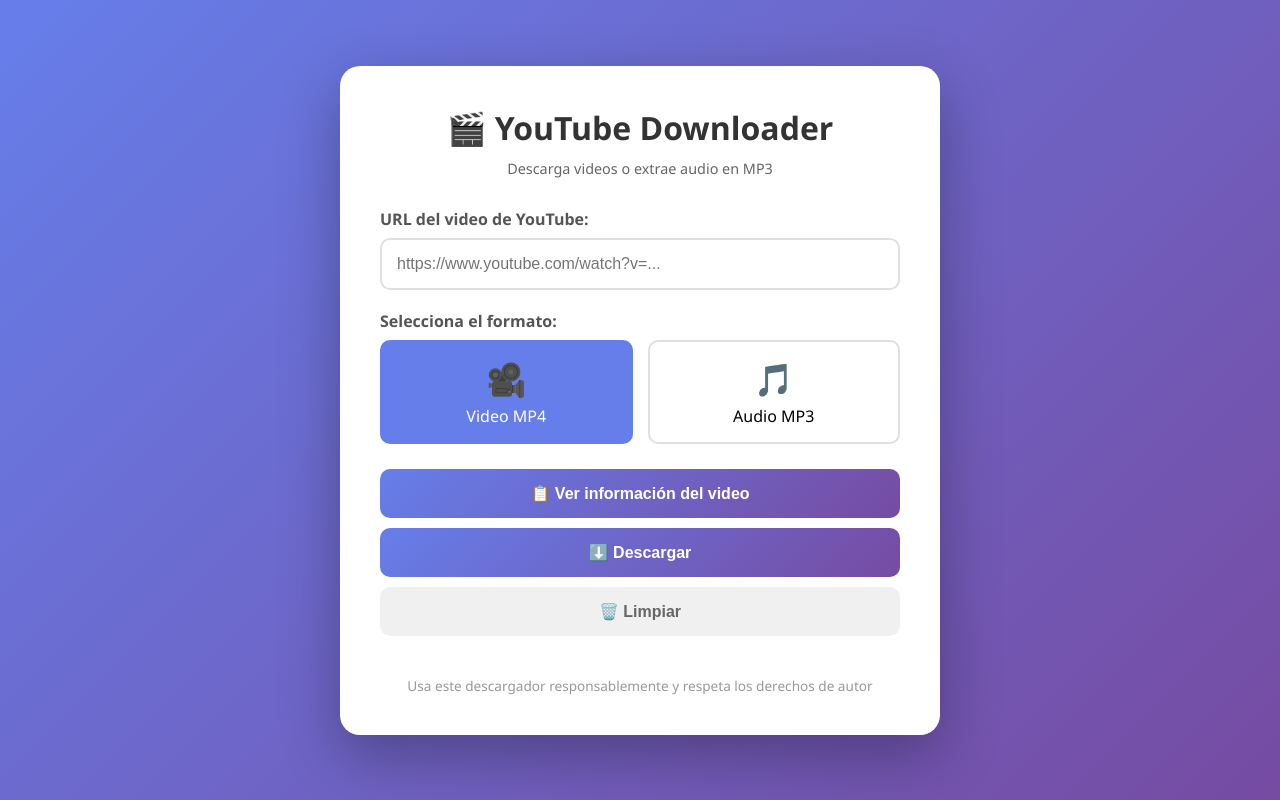
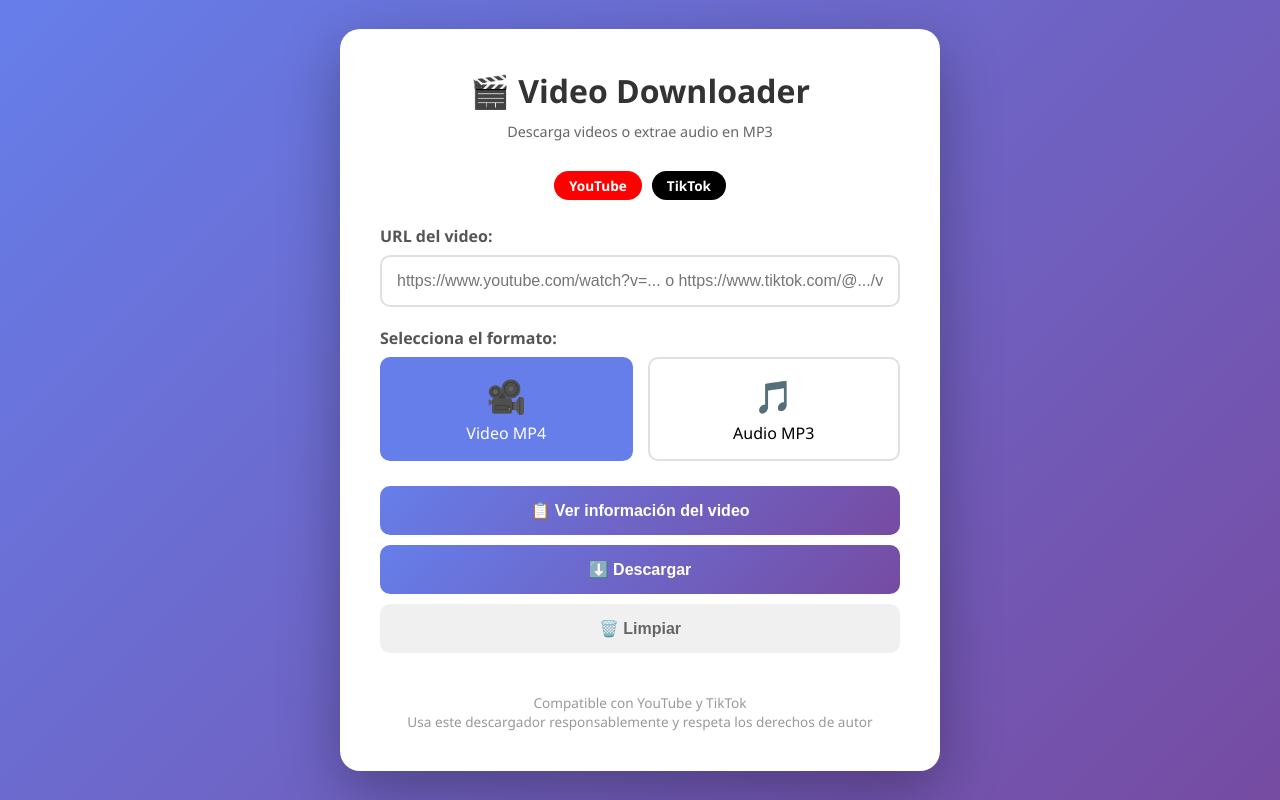
Before and after one commit to JosueNolasco2001/dowloaderfacetiktok, a Flask app: page / in a window 1280 px wide. Run offline with Flask 3, Linux system fonts and the light colour scheme.

Commit message:
ya sirve para you tube y tik tok

```diff
--- a/app.py
+++ b/app.py
@@ -3,12 +3,24 @@
 import subprocess
 import json
 from pathlib import Path
+import re
+import unicodedata
+import uuid
 
 app = Flask(__name__)
 
 # Directorio para guardar las descargas
 DOWNLOAD_FOLDER = Path('descargas')
 DOWNLOAD_FOLDER.mkdir(exist_ok=True)
+
+def detect_platform(url):
+    """Detecta si la URL es de YouTube, TikTok u otra plataforma"""
+    if 'youtube.com' in url or 'youtu.be' in url:
+        return 'youtube'
+    elif 'tiktok.com' in url:
+        return 'tiktok'
+    else:
+        return 'other'
 
 @app.route('/')
 def index():
@@ -25,8 +37,21 @@
         if not url:
             return jsonify({'error': 'URL no proporcionada'}), 400
 
+        platform = detect_platform(url)
+
         # Obtener información del video usando yt-dlp
-        cmd = ['yt-dlp', '--dump-json', '--no-playlist', url]
+        # Para TikTok, agregamos cookies y user-agent
+        cmd = ['yt-dlp', '--dump-json', '--no-playlist']
+
+        if platform == 'tiktok':
+            # TikTok necesita headers adicionales
+            cmd.extend([
+                '--user-agent', 'Mozilla/5.0 (Windows NT 10.0; Win64; x64) AppleWebKit/537.36',
+                '--referer', 'https://www.tiktok.com/'
+            ])
+
+        cmd.append(url)
+
         result = subprocess.run(cmd, capture_output=True, text=True, timeout=30)
 
         if result.returncode != 0:
@@ -38,11 +63,14 @@
             'title': video_info.get('title', 'Sin título'),
             'duration': video_info.get('duration', 0),
             'thumbnail': video_info.get('thumbnail', ''),
-            'uploader': video_info.get('uploader', 'Desconocido')
+            'uploader': video_info.get('uploader', 'Desconocido'),
+            'platform': platform
         })
 
     except subprocess.TimeoutExpired:
         return jsonify({'error': 'Tiempo de espera agotado'}), 408
+    except json.JSONDecodeError:
+        return jsonify({'error': 'Error al procesar la información del video'}), 400
     except Exception as e:
         return jsonify({'error': f'Error: {str(e)}'}), 500
 
@@ -57,30 +85,54 @@
         if not url:
             return jsonify({'error': 'URL no proporcionada'}), 400
 
-        # Configurar opciones de descarga
+        platform = detect_platform(url)
+
+        # Generar nombre único con UUID
+        unique_id = str(uuid.uuid4())[:8]  # Usar solo los primeros 8 caracteres
+
+        # Configurar nombre de archivo con UUID
+        if format_type == 'audio':
+            output_filename = f"{unique_id}.mp3"
+        else:
+            output_filename = f"{unique_id}.mp4"
+
+        output_path = str(DOWNLOAD_FOLDER / output_filename)
+
+        # Configurar opciones base
+        base_cmd = ['yt-dlp', '-o', output_path, '--no-playlist']
+
+        # Agregar headers para TikTok
+        if platform == 'tiktok':
+            base_cmd.extend([
+                '--user-agent', 'Mozilla/5.0 (Windows NT 10.0; Win64; x64) AppleWebKit/537.36',
+                '--referer', 'https://www.tiktok.com/'
+            ])
+
+        # Configurar opciones de descarga según el formato
         if format_type == 'audio':
             # Descargar solo audio en formato MP3
-            output_template = str(DOWNLOAD_FOLDER / '%(title)s.%(ext)s')
-            cmd = [
-                'yt-dlp',
+            cmd = base_cmd + [
                 '-x',  # Extraer audio
                 '--audio-format', 'mp3',  # Convertir a MP3
                 '--audio-quality', '0',  # Mejor calidad
-                '-o', output_template,
-                '--no-playlist',
                 url
             ]
         else:
             # Descargar video con audio
-            output_template = str(DOWNLOAD_FOLDER / '%(title)s.%(ext)s')
-            cmd = [
-                'yt-dlp',
-                '-f', 'bestvideo[ext=mp4]+bestaudio[ext=m4a]/best[ext=mp4]/best',
-                '--merge-output-format', 'mp4',
-                '-o', output_template,
-                '--no-playlist',
-                url
-            ]
+            if platform == 'tiktok':
+                # TikTok usa formato específico
+                cmd = base_cmd + [
+                    '-f', 'best',  # Mejor calidad disponible
+                    '--merge-output-format', 'mp4',
+                    url
+                ]
+            else:
+                # YouTube y otros
+                cmd = base_cmd + [
+                    '-f', 'bestvideo[ext=mp4]+bestaudio[ext=m4a]/best[ext=mp4]/best',
+                    '--merge-output-format', 'mp4',
+                    url
+                ]
 
         # Ejecutar descarga
         result = subprocess.run(cmd, capture_output=True, text=True, timeout=300)
@@ -88,18 +140,16 @@
         if result.returncode != 0:
             return jsonify({'error': f'Error en la descarga: {result.stderr}'}), 400
 
-        # Buscar el archivo descargado
-        files = list(DOWNLOAD_FOLDER.glob('*'))
-        if not files:
+        # Verificar que el archivo existe
+        file_path = DOWNLOAD_FOLDER / output_filename
+        if not file_path.exists():
             return jsonify({'error': 'No se encontró el archivo descargado'}), 404
-
-        # Obtener el archivo más reciente
-        latest_file = max(files, key=lambda x: x.stat().st_mtime)
 
         return jsonify({
             'success': True,
-            'filename': latest_file.name,
-            'message': f'Descarga completada: {latest_file.name}'
+            'filename': output_filename,
+            'message': f'Descarga completada',
+            'platform': platform
         })
 
     except subprocess.TimeoutExpired:
@@ -112,10 +162,11 @@
     """Envía el archivo descargado al usuario"""
     try:
         file_path = DOWNLOAD_FOLDER / filename
+
         if file_path.exists():
             return send_file(file_path, as_attachment=True)
         else:
-            return jsonify({'error': 'Archivo no encontrado'}), 404
+            return jsonify({'error': f'Archivo no encontrado: {filename}'}), 404
     except Exception as e:
         return jsonify({'error': f'Error: {str(e)}'}), 500
 
@@ -132,4 +183,5 @@
 if __name__ == '__main__':
     print("🚀 Servidor iniciado en http://localhost:5000")
     print("📁 Archivos se guardarán en:", DOWNLOAD_FOLDER.absolute())
+    print("✅ Compatible con YouTube y TikTok")
     app.run(debug=True, host='0.0.0.0', port=5000)
--- a/templates/index.html
+++ b/templates/index.html
@@ -3,7 +3,7 @@
 <head>
     <meta charset="UTF-8">
     <meta name="viewport" content="width=device-width, initial-scale=1.0">
-    <title>Descargador de YouTube</title>
+    <title>Descargador de Videos</title>
     <style>
         * {
             margin: 0;
@@ -42,6 +42,30 @@
             color: #666;
             margin-bottom: 30px;
             font-size: 0.9em;
+        }
+
+        .platform-badges {
+            display: flex;
+            justify-content: center;
+            gap: 10px;
+            margin-bottom: 25px;
+        }
+
+        .badge {
+            padding: 5px 15px;
+            border-radius: 20px;
+            font-size: 0.85em;
+            font-weight: 600;
+        }
+
+        .badge-youtube {
+            background: #ff0000;
+            color: white;
+        }
+
+        .badge-tiktok {
+            background: #000000;
+            color: white;
         }
 
         .input-group {
@@ -145,11 +169,33 @@
             border-radius: 10px;
             padding: 20px;
             margin-bottom: 20px;
+            position: relative;
         }
 
         .video-info.show {
             display: block;
             animation: slideIn 0.3s ease;
+        }
+
+        .platform-indicator {
+            position: absolute;
+            top: 15px;
+            right: 15px;
+            padding: 5px 12px;
+            border-radius: 15px;
+            font-size: 0.75em;
+            font-weight: 700;
+            text-transform: uppercase;
+        }
+
+        .platform-youtube {
+            background: #ff0000;
+            color: white;
+        }
+
+        .platform-tiktok {
+            background: #000000;
+            color: white;
         }
 
         @keyframes slideIn {
@@ -172,6 +218,7 @@
         .video-details h3 {
             color: #333;
             margin-bottom: 10px;
+            padding-right: 80px;
         }
 
         .video-details p {
@@ -244,21 +291,27 @@
 </head>
 <body>
     <div class="container">
-        <h1>🎬 YouTube Downloader</h1>
+        <h1>🎬 Video Downloader</h1>
         <p class="subtitle">Descarga videos o extrae audio en MP3</p>
+
+        <div class="platform-badges">
+            <span class="badge badge-youtube">YouTube</span>
+            <span class="badge badge-tiktok">TikTok</span>
+        </div>
 
         <div class="alert alert-info" id="alert"></div>
 
         <div class="input-group">
-            <label for="url">URL del video de YouTube:</label>
-            <input type="text" id="url" placeholder="https://www.youtube.com/watch?v=..." />
+            <label for="url">URL del video:</label>
+            <input type="text" id="url" placeholder="https://www.youtube.com/watch?v=... o https://www.tiktok.com/@.../video/..." />
         </div>
 
         <div class="video-info" id="videoInfo">
+            <span class="platform-indicator" id="platformIndicator"></span>
             <img id="thumbnail" class="video-thumbnail" alt="Thumbnail" />
             <div class="video-details">
                 <h3 id="videoTitle"></h3>
-                <p><strong>Canal:</strong> <span id="uploader"></span></p>
+                <p><strong>Canal/Autor:</strong> <span id="uploader"></span></p>
                 <p><strong>Duración:</strong> <span id="duration"></span></p>
             </div>
         </div>
@@ -285,12 +338,14 @@
         </div>
 
         <div class="footer">
+            <p>Compatible con YouTube y TikTok</p>
             <p>Usa este descargador responsablemente y respeta los derechos de autor</p>
         </div>
     </div>
 
     <script>
         let selectedFormat = 'video';
+        let currentPlatform = '';
 
         function selectFormat(format) {
             selectedFormat = format;
@@ -315,6 +370,8 @@
         }
 
         function formatDuration(seconds) {
+            if (!seconds || seconds === 0) return 'N/A';
+
             const hours = Math.floor(seconds / 3600);
             const minutes = Math.floor((seconds % 3600) / 60);
             const secs = seconds % 60;
@@ -323,6 +380,22 @@
                 return `${hours}:${minutes.toString().padStart(2, '0')}:${secs.toString().padStart(2, '0')}`;
             }
             return `${minutes}:${secs.toString().padStart(2, '0')}`;
+        }
+
+        function updatePlatformIndicator(platform) {
+            const indicator = document.getElementById('platformIndicator');
+            currentPlatform = platform;
+
+            if (platform === 'youtube') {
+                indicator.textContent = 'YouTube';
+                indicator.className = 'platform-indicator platform-youtube';
+            } else if (platform === 'tiktok') {
+                indicator.textContent = 'TikTok';
+                indicator.className = 'platform-indicator platform-tiktok';
+            } else {
+                indicator.textContent = platform.toUpperCase();
+                indicator.className = 'platform-indicator';
+            }
         }
 
         async function getVideoInfo() {
@@ -351,6 +424,7 @@
                     document.getElementById('uploader').textContent = data.uploader;
                     document.getElementById('duration').textContent = formatDuration(data.duration);
                     document.getElementById('thumbnail').src = data.thumbnail;
+                    updatePlatformIndicator(data.platform || 'other');
                     document.getElementById('videoInfo').classList.add('show');
                     showAlert('Información del video cargada correctamente', 'success');
                 } else {
@@ -372,7 +446,8 @@
             }
 
             showLoading(true);
-            showAlert(`Descargando ${selectedFormat === 'video' ? 'video' : 'audio'}... Esto puede tomar varios minutos`, 'info');
+            const formatText = selectedFormat === 'video' ? 'video' : 'audio';
+            showAlert(`Descargando ${formatText}... Esto puede tomar varios minutos`, 'info');
 
             try {
                 const response = await fetch('/download', {
@@ -407,6 +482,7 @@
             document.getElementById('videoInfo').classList.remove('show');
             document.getElementById('alert').classList.remove('show');
             selectedFormat = 'video';
+            currentPlatform = '';
             selectFormat('video');
         }
 
```
Also changed, not shown: 1 other file.
